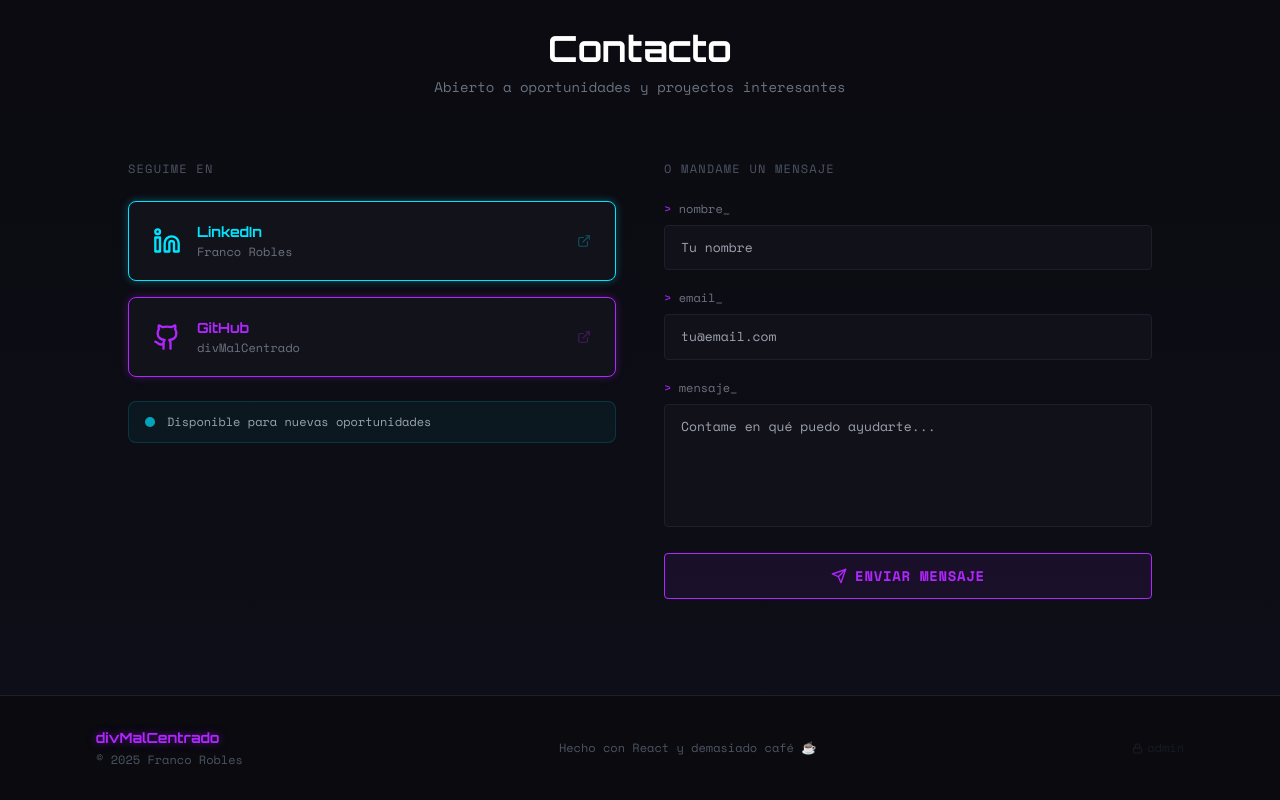
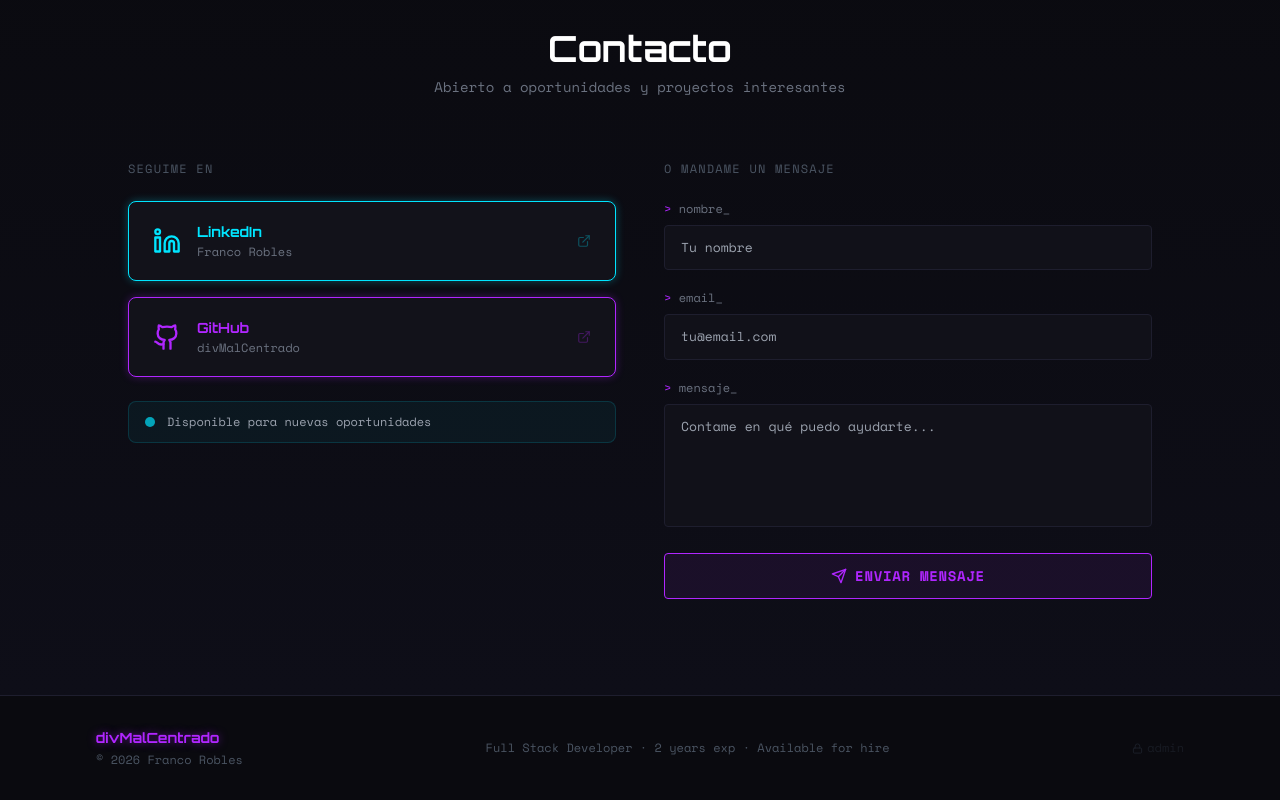
Before and after one commit to FranRob/portafolio-dev, a React (Vite) app in the folder frontend/: page / in a window 1280 px wide. Shown: the part 3388-4188 px from the top of the page. Built offline with nearby package versions, Linux system fonts and the light colour scheme; no server answers.

Commit message:
fix(footer): update copyright year to 2026 and hiring tagline

```diff
--- a/frontend/src/components/layout/Footer.tsx
+++ b/frontend/src/components/layout/Footer.tsx
@@ -19,12 +19,12 @@ export default function Footer() {
               divMalCentrado
             </span>
             <span className="font-mono text-xs text-gray-600">
-              © 2025 Franco Robles
+              © 2026 Franco Robles
             </span>
           </div>
 
           <span className="font-mono text-xs text-gray-600 text-center">
-            Hecho con React y demasiado café ☕
+            Full Stack Developer · 2 years exp · Available for hire
           </span>
 
           <button
```
